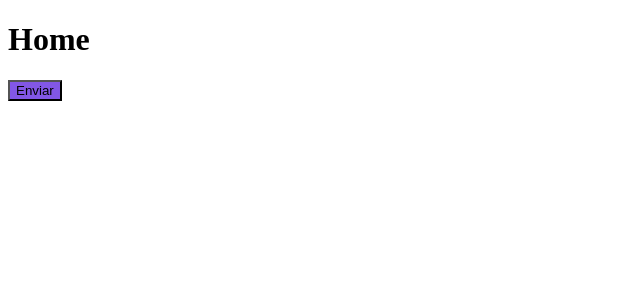
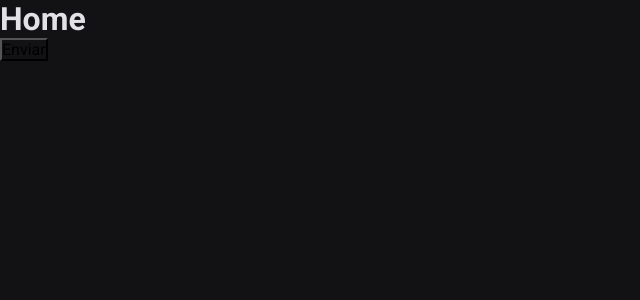
Before and after one commit to keyyuwan/IgniteShop, a Next.js app: page / in a window 1280 px wide. Shown: the top 300 px of the page, without its empty margins (0-640 px from the left). Built offline with nearby package versions, Linux system fonts and the light colour scheme.

Commit message:
style: defining global styles

```diff
--- a/src/pages/_app.tsx
+++ b/src/pages/_app.tsx
@@ -1,4 +1,7 @@
 import type { AppProps } from 'next/app'
+import { globalStyles } from '@/styles/global'
+
+globalStyles()
 
 export default function App({ Component, pageProps }: AppProps) {
   return <Component {...pageProps} />
--- /dev/null
+++ b/src/styles/global.ts
@@ -0,0 +1,19 @@
+import { globalCss } from '.'
+
+export const globalStyles = globalCss({
+  '*': {
+    margin: 0,
+    padding: 0,
+    boxSizing: 'border-box',
+  },
+
+  body: {
+    '-webkit-font-smoothing': 'antialiased',
+    backgroundColor: '$gray900',
+    color: '$gray100',
+  },
+
+  'body, input, textarea, button': {
+    font: '400 1rem Roboto, sans-serif',
+  },
+})
--- a/src/styles/index.ts
+++ b/src/styles/index.ts
@@ -12,7 +12,15 @@
 } = createStitches({
   theme: {
     colors: {
-      rocketseat: '#8257e6',
+      white: '#fff',
+
+      gray900: '#121214',
+      gray800: '#202024',
+      gray300: '#c4c4cc',
+      gray100: '#e1e1e6',
+
+      green500: '#00875f',
+      green300: '#00b37e',
     },
   },
 })
```
